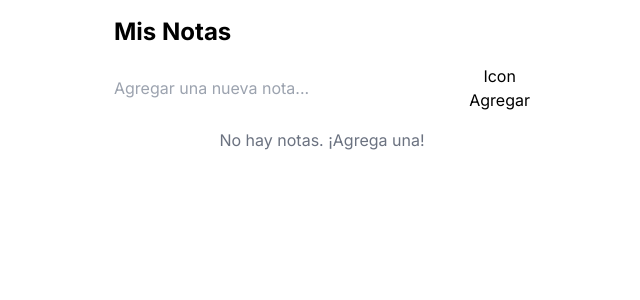
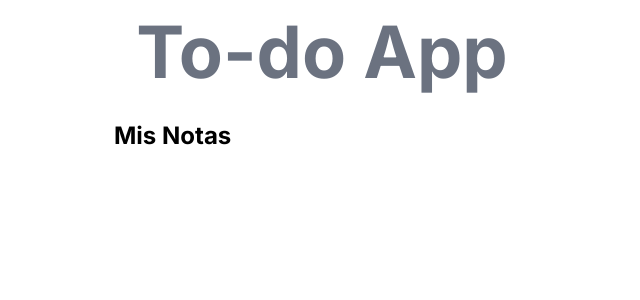
Before and after one commit to JeisonOJ/to-do-fullstack-project, a Next.js app in the folder Frontend/to-do-frontend/: page / in a window 1280 px wide. Shown: the top 300 px of the page, without its empty margins (318-958 px from the left). Built offline with nearby package versions, Linux system fonts and the light colour scheme.

Commit message:
add header and added to the page

```diff
--- /dev/null
+++ b/Frontend/to-do-frontend/src/app/components/Header.tsx
@@ -0,0 +1,7 @@
+export default function Header() {
+  return (
+    <header className="flex items-center justify-center p-4">
+      <h1 className="text-7xl font-bold text-gray-500">To-do App</h1>
+    </header>
+  );
+}
--- a/Frontend/to-do-frontend/src/app/layout.tsx
+++ b/Frontend/to-do-frontend/src/app/layout.tsx
@@ -1,6 +1,8 @@
 import type { Metadata } from "next";
 import { Inter } from "next/font/google";
+import Header from "./components/Header";
 import "./globals.css";
+
 
 const inter = Inter({ subsets: ["latin"] });
 
@@ -17,7 +19,9 @@ export default function RootLayout({
 }>) {
   return (
     <html lang="en">
-      <body className={inter.className}>{children}</body>
+      <body className={inter.className}>
+        <Header />
+        {children}</body>
     </html>
   );
 }
--- a/Frontend/to-do-frontend/src/app/page.tsx
+++ b/Frontend/to-do-frontend/src/app/page.tsx
@@ -1,57 +1,7 @@
-'use client';
-import { useState } from "react";
-
 export default function Home() {
-
-  const [notes, setNotes] = useState([]);
-  const [newNote, setNewNote] = useState("");
-
-  const addnote = ()=>{
-    console.log("adding note");
-  }
-
-  const deleteNote = (index:number)=>{
-    console.log("deleting note",index);
-  }
-
   return (
     <div className="container mx-auto p-4 max-w-md">
       <h1 className="text-2xl font-bold mb-4">Mis Notas</h1>
-
-      <form onSubmit={addnote} className="flex gap-2 mb-4">
-        <input
-          type="text"
-          value={newNote}
-          onChange={(e) => setNewNote(e.target.value)}
-          placeholder="Agregar una nueva nota..."
-          className="flex-grow"
-        />
-        <button type="submit">
-          <p>Icon</p>
-          Agregar
-        </button>
-      </form>
-
-      <div className="space-y-2">
-        {notes.map((note, index) => (
-          <div key={index}>
-            <div className="flex items-center justify-between p-4">
-              <p>{note}</p>
-              <button
-                onClick={() => deleteNote(index)}
-              >
-                <p>icon</p>
-              </button>
-            </div>
-          </div>
-        ))}
-      </div>
-
-      {notes.length === 0 && (
-        <p className="text-center text-gray-500 mt-4">
-          No hay notas. ¡Agrega una!
-        </p>
-      )}
     </div>
   );
 }
```
